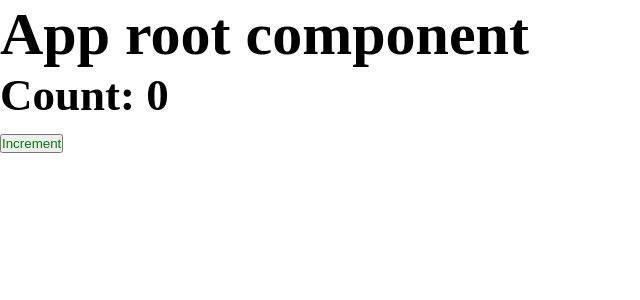
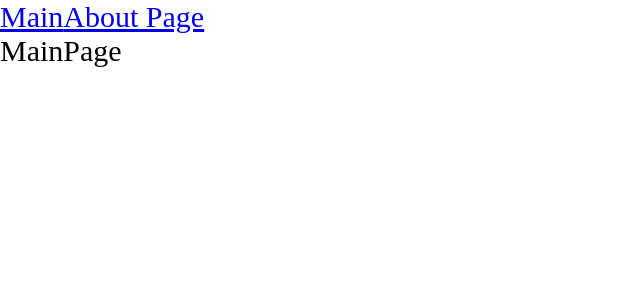
Before and after one commit to Artur-Sg/react-production-architecture-study, a React app: page / in a window 1280 px wide. Shown: the top 300 px of the page, without its empty margins (0-640 px from the left). Built offline with nearby package versions, Linux system fonts and the light colour scheme.

Commit message:
Add routing, divide route pages to chunks

```diff
--- a/package.json
+++ b/package.json
@@ -42,6 +42,7 @@
   },
   "dependencies": {
     "react": "^17.0.2",
-    "react-dom": "^17.0.2"
+    "react-dom": "^17.0.2",
+    "react-router-dom": "^6.2.1"
   }
 }
--- a/src/components/App.tsx
+++ b/src/components/App.tsx
@@ -1,11 +1,20 @@
-import { Counter } from './Counter';
+import { AboutPageAsync } from '../pages/AboutPage/AboutPage.async';
+import { Link, Route, Routes } from 'react-router-dom';
+import { MainPageAsync } from '../pages/MainPage/MainPage.async';
+import { Suspense } from 'react';
 import '../index.scss';
 
 const App = () => {
   return (
     <div className='app'>
-      <h1>App root component</h1>
-      <Counter />
+      <Link to={'/'}>Main</Link>
+      <Link to={'/about'}>About Page</Link>
+      <Suspense fallback={<div>Loading...</div>}>
+        <Routes>
+          <Route path={'/about'} element={<AboutPageAsync />}></Route>
+          <Route path={'/'} element={<MainPageAsync />}></Route>
+        </Routes>
+      </Suspense>
     </div>
   );
 };
--- a/src/index.tsx
+++ b/src/index.tsx
@@ -1,4 +1,10 @@
 import { render } from 'react-dom';
+import { BrowserRouter } from 'react-router-dom';
 import App from './components/App';
 
-render(<App />, document.getElementById('root'));
+render(
+  <BrowserRouter>
+    <App />
+  </BrowserRouter>,
+  document.getElementById('root')
+);
--- /dev/null
+++ b/src/pages/AboutPage/AboutPage.async.tsx
@@ -0,0 +1,3 @@
+import { lazy } from 'react';
+
+export const AboutPageAsync = lazy(() => import('./AboutPage'));
--- /dev/null
+++ b/src/pages/AboutPage/AboutPage.tsx
@@ -0,0 +1,7 @@
+import React from 'react';
+
+const AboutPage = () => {
+  return <div>AboutPage</div>;
+};
+
+export default AboutPage;
--- /dev/null
+++ b/src/pages/MainPage/MainPage.async.tsx
@@ -0,0 +1,3 @@
+import { lazy } from 'react';
+
+export const MainPageAsync = lazy(() => import('./MainPage'));
--- /dev/null
+++ b/src/pages/MainPage/MainPage.tsx
@@ -0,0 +1,7 @@
+import React from 'react';
+
+const MainPage = () => {
+  return <div>MainPage</div>;
+};
+
+export default MainPage;
```
Also changed, not shown: 2 other files (tests, documents, lock files or other folders).
